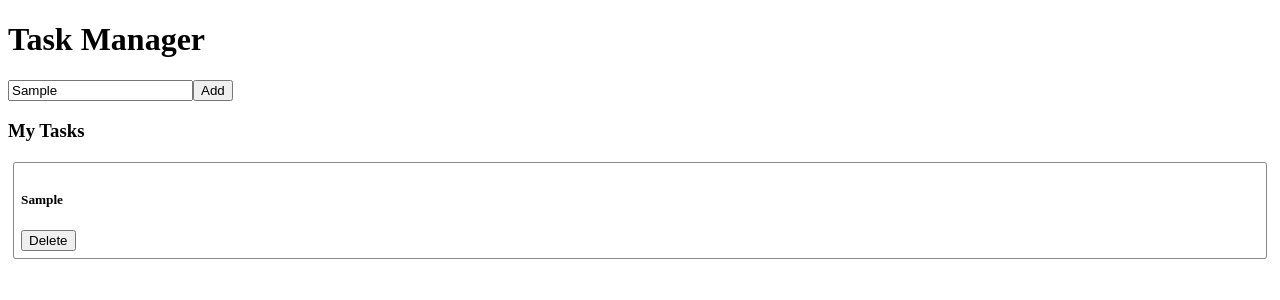
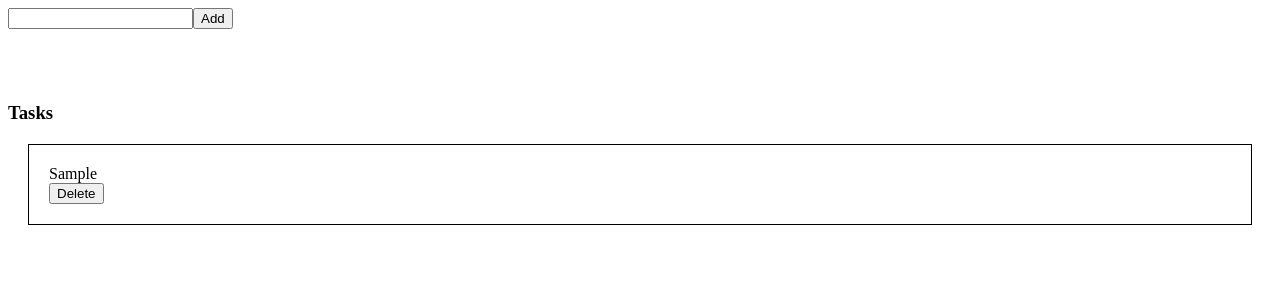
Before and after one commit to YuvRaj6392/phone-directory, a React (Create React App) app: page / in a window 1280 px wide. Both pictures are taken after typing "Sample" into the empty fields and a click on the button "Add". Shown: the top 300 px of the page. Built offline with nearby package versions, Linux system fonts and the light colour scheme.

Commit message:
added to do list

```diff
--- /dev/null
+++ b/src/TodoProject/App.js
@@ -0,0 +1,46 @@
+import React from 'react'
+import { useState } from 'react'
+
+export default function App() {
+    const [name,setName]=useState("")
+    const [anArray,setAnArray]=useState([]);
+const addAnArray=()=>{
+    setAnArray([...anArray,{id:anArray.length,name:name}])
+    setName("")
+}
+
+function removeItem(data)
+{
+  setAnArray(current =>
+    current.filter(employee => {
+      // 👇️ remove object that has id equal to 2
+      return employee.id !== data;
+    }),
+  );
+}
+  return (
+    <div>
+    <input type="text" value={name} onChange={e=>setName(e.target.value)} />
+   <button onClick={addAnArray}>Add</button>
+   <br /><br /><br /><br />
+   <h3>Tasks</h3>
+   <div >
+   {
+    anArray.map((ele)=>{
+      return <div key={ele.id} style={{margin:"20px",border:"1px solid black",padding:"20px"}}>
+        <div>{ele.name}</div>
+        <button onClick={()=>{
+         removeItem(ele.id)
+        }}>Delete</button>
+      </div>
+
+    })
+
+  }
+
+
+   </div>
+
+    </div>
+  )
+}
--- a/src/index.js
+++ b/src/index.js
@@ -1,25 +1,25 @@
-// import ReactDOM from "react-dom/client";
+import ReactDOM from "react-dom/client";
+import { Provider } from "react-redux";
+
+import App from "./TodoProject/App";
+
+const root = ReactDOM.createRoot(document.getElementById('root'));
+root.render(
+<App />
+);
+// import { StrictMode } from "react";
+// import ReactDOM from "react-dom";
 // import { Provider } from "react-redux";
 
-// import App from "./Redux4/App";
+// import store from "./store";
+// import App from "./components/App";
 
-// const root = ReactDOM.createRoot(document.getElementById('root'));
-// root.render(
-// <App />
+// const rootElement = document.getElementById("root");
+// ReactDOM.render(
+//   <StrictMode>
+//     <Provider store={store}>
+//       <App />
+//     </Provider>
+//   </StrictMode>,
+//   rootElement
 // );
-import { StrictMode } from "react";
-import ReactDOM from "react-dom";
-import { Provider } from "react-redux";
-
-import store from "./store";
-import App from "./components/App";
-
-const rootElement = document.getElementById("root");
-ReactDOM.render(
-  <StrictMode>
-    <Provider store={store}>
-      <App />
-    </Provider>
-  </StrictMode>,
-  rootElement
-);
```
